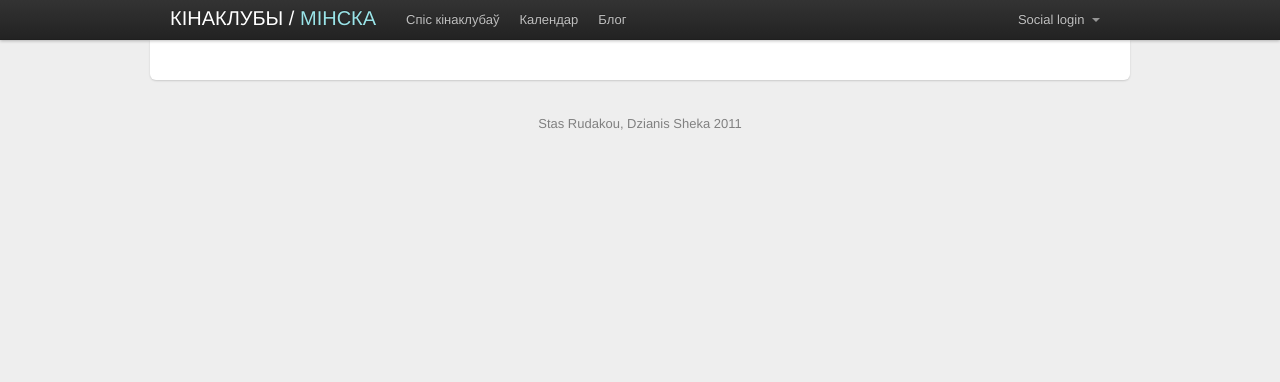
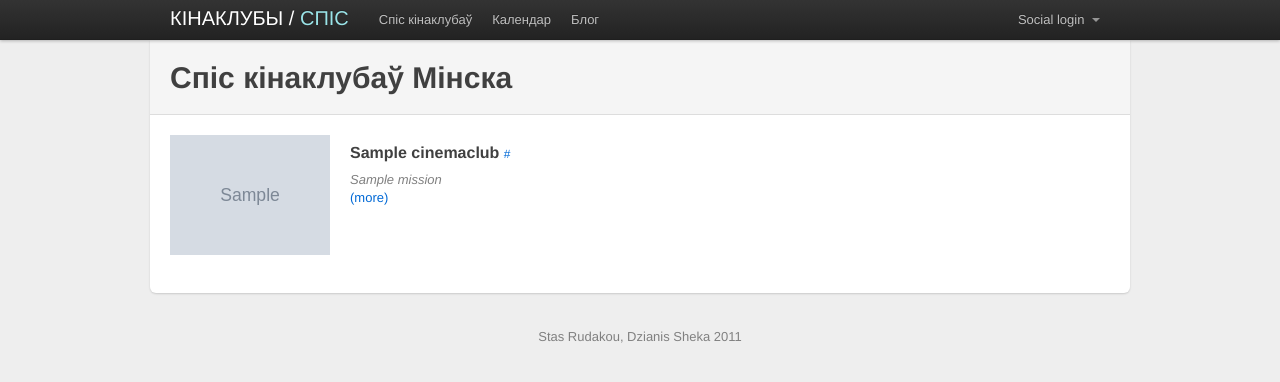
Before and after one commit to staaas/kkb, a Django app: template src/cinemaclubs/templates/cinemaclubs/bcinemaclub_list.html in a window 1280 px wide. Shown: the top 382 px of the page. Run offline with Django 3.2, Linux system fonts and the light colour scheme; the template is opened without the code that fills it: most values are stand-ins (such as "Sample title", 1, 10 or a date in 2020); grey boxes marked "Sample" are stand-in pictures; parts of the project's set-up code (start-up, migrations or seed data) failed here and were passed over.

Commit message:
Add cinemaclub list page.

```diff
--- a/src/cinemaclubs/models.py
+++ b/src/cinemaclubs/models.py
@@ -1,5 +1,6 @@
 from django.db import models
 from django.contrib.auth.models import User
+from django.core.urlresolvers import reverse
 from imagekit.models import ImageModel
 from django.conf import settings
 
@@ -26,6 +27,9 @@ class CinemaClub(models.Model):
 
     def __unicode__(self):
         return self.name
+
+    def get_absolute_url(self):
+        return reverse('cinemaclub_about', args=[self.slug,])
 
 class CinemaClubEvent(ImageModel):
     id = models.AutoField(primary_key = True)
--- a/src/cinemaclubs/templates/cinemaclubs/bcinemaclub_list.html
+++ b/src/cinemaclubs/templates/cinemaclubs/bcinemaclub_list.html
@@ -1,7 +1,24 @@
 {% extends "bootstrap.html" %}{% load i18n %}
 
-{% block header %}{{ block.super }}МІНСКА{% endblock %}
-{% block title %}{{ block.super }}МІНСКА{% endblock %}
+{% block header %}{{ block.super }}СПІС{% endblock %}
+{% block title %}{{ block.super }}СПІС{% endblock %}
 
 {% block content %}
+  <div class="page-header">
+    <h1>Спіс кінаклубаў Мінска</h1>
+  </div>
+  <ul class="unstyled" id="cinemaclub-list">
+  {% for cinemaclub in cinemaclubs %}
+    <li>
+      <div class="row">
+	<img class="span3 columns" src="{{ MEDIA_URL }}{{ cinemaclub.logo }}" />
+	<div class="span13 columns">
+          <h4>{{ cinemaclub.name }} {% if cinemaclub.url %}<small><a href="{{ cinemaclub.url }}">{{ cinemaclub.url }}</a></small>{% endif %}</h4>
+          <i>{{ cinemaclub.mission }}</i>
+	  <p><a href="{{ cinemaclub.get_absolute_url }}">{% trans "(more)" %}</a></p>
+	</div>
+      </div>
+    </li>
+  {% endfor %}
+  </ul>
 {% endblock %}
--- a/src/cinemaclubs/views.py
+++ b/src/cinemaclubs/views.py
@@ -54,7 +54,7 @@ def cinemaclub_about(request, cinemaclub_slug):
 
 @render_to('cinemaclubs/bcinemaclub_list.html')
 def cinemaclub_list(request):
-    cinemaclubs = CinemaClub.objects.all()
+    cinemaclubs = CinemaClub.objects.all().order_by('name')
     return {'cinemaclubs': cinemaclubs}
 
 @render_to('cinemaclubs/bcalendar.html')
--- a/src/site_static/styles/kkb-bs.css
+++ b/src/site_static/styles/kkb-bs.css
@@ -203,3 +203,10 @@ form div.openid-identifier input[type=text] {
     font-weight: 300;
     line-height: 18px;
 }
+/* cinemaclub list */
+#cinemaclub-list li:first-child {
+    margin-top: 0;
+}
+#cinemaclub-list li {
+    margin-top: 10px;
+}
--- a/src/urls.py
+++ b/src/urls.py
@@ -34,7 +34,7 @@ urlpatterns += patterns('',
         'cinemaclubs.views.anything_logout',
         name='anything_logout'),
 
-    url(r'^cinemaclubs/$',
+    url(r'^spis/$',
         'cinemaclubs.views.cinemaclub_list',
         name='cinemaclub_list'),
     url(r'^calendar/$',
```
